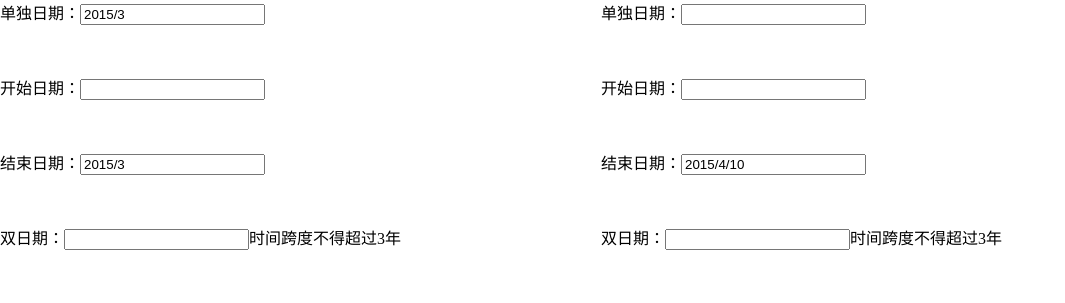
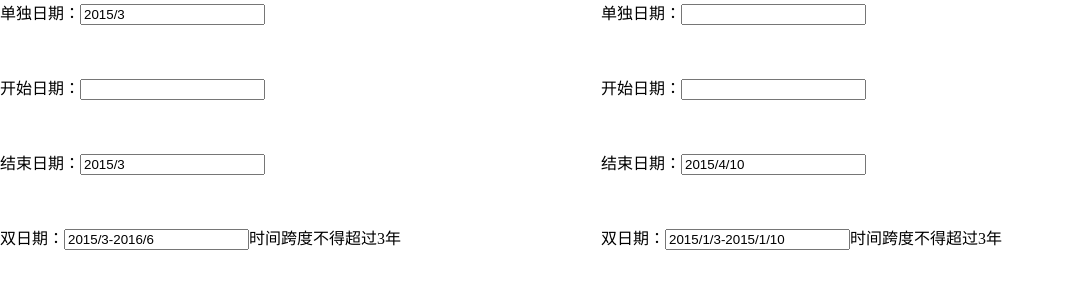
Before and after one commit to rubyisapm/calendar, a plain HTML site: page index.html in a window 1280 px wide. Shown: the whole page, without its empty margins (0-1065 px from the left). Drawn offline with Linux system fonts and the light colour scheme.

```diff
--- a/index.html
+++ b/index.html
@@ -59,8 +59,8 @@
 
     $('#m_double').monthPicker({
         double:true,
-//        beginDate:'2015/3',
-//        endDate:'2016/6',
+        beginDate:'2015/3',
+        endDate:'2016/6',
         limited:'3y',
         defaultBeginDate:'2015/4',
         defaultEndDate:'2015/7',
@@ -68,8 +68,6 @@
             console.log('确定日期后的回调');
         }
     })
-
-
 
     $('#date').datePicker({
         clear:true,
@@ -99,8 +97,8 @@
     $('#d_double').datePicker({
         double: true,
         switchYM: true,
-//        beginDate: '2015/1/3',
-//        endDate: '2015/1/10',
+        beginDate: '2015/1/3',
+        endDate: '2015/1/10',
         defaultBeginDate:'2015/3/4',
         defaultEndDate:'2015/7/8',
         limited: '3y',
```
